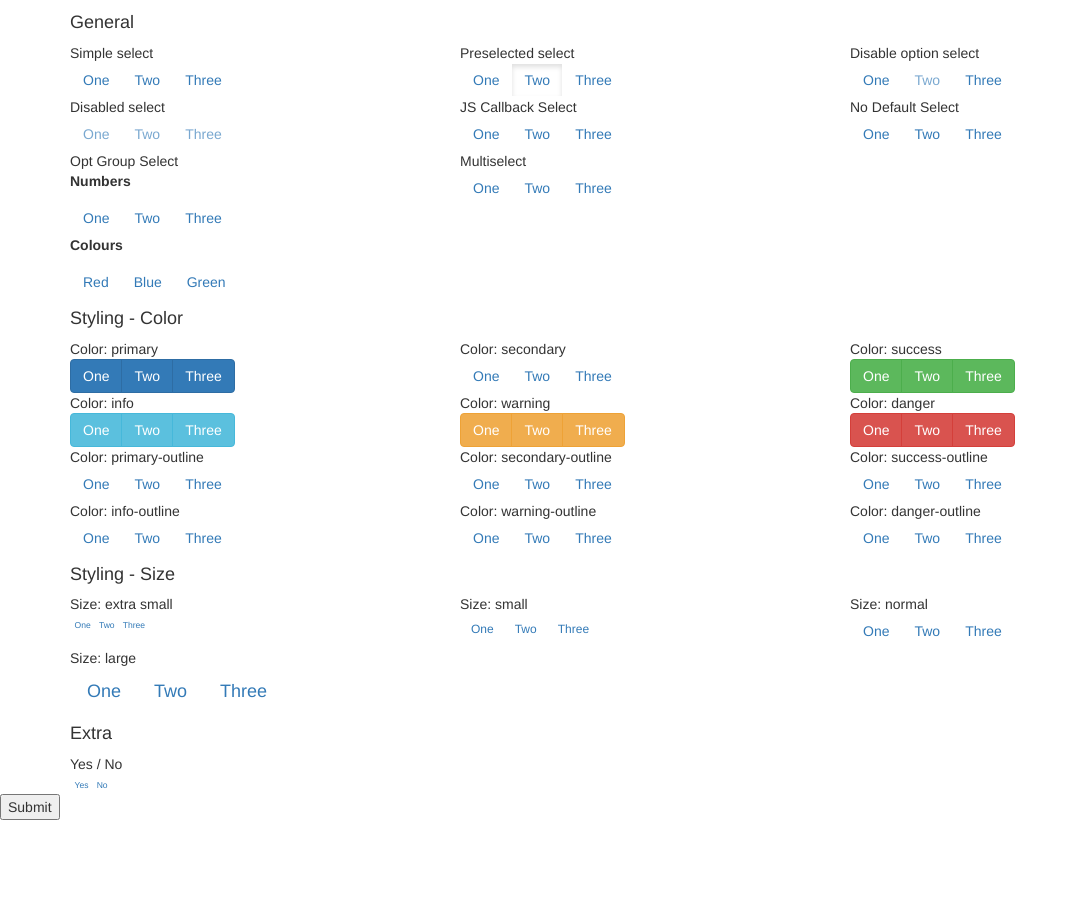
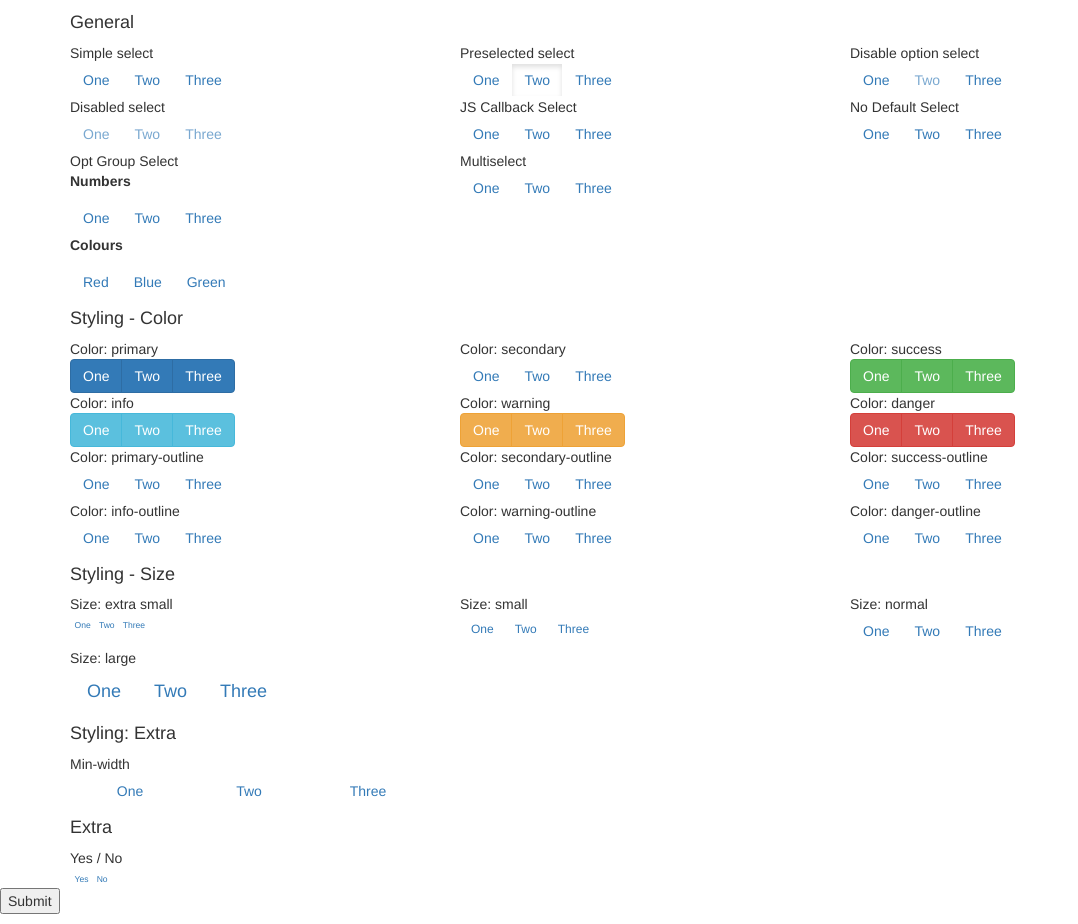
Before and after one commit to 2601-Srl/bootstrap-select2Buttons, a plain HTML site: page demo/index.html in a window 1280 px wide. Shown: the part 57-981 px from the top of the page, without its empty margins (0-1078 px from the left). Before the commit the page ends 887 px from the top, so only its background shows below. Drawn offline with nearby package versions, Linux system fonts and the light colour scheme.

Commit message:
Add min-width attribute

```diff
--- a/demo/index.html
+++ b/demo/index.html
@@ -412,6 +412,27 @@
 
 		</div>
 
+		<h4>Styling: Extra</h4>
+
+		<div class="row">
+
+			<div class="col-xs-12 col-sm-12 col-md-6 col-lg-6">
+				<div class="card">
+					<div class="card-header">
+						Min-width
+					</div>
+					<div class="card-block">
+						<select name="simple-select" data-toggle="select2Buttons" data-min-width="120px">
+							<option value="One">One</option>
+							<option value="Two">Two</option>
+							<option value="Three">Three</option>
+						</select>
+					</div>
+				</div>
+			</div>
+
+		</div>
+
 		<h4>Extra</h4>
 
 		<div class="row">
--- a/js/select2Buttons.js
+++ b/js/select2Buttons.js
@@ -11,11 +11,14 @@ jQuery.fn.select2Buttons = function(options) {
         var select = $(this);
         var multipleSelect = select.attr("multiple");
 
-        var size = "";
-        $(this).attr("data-size") && (size = " btn-" + $(this).attr("data-size"));
+        var btnSize = "";
+        $(this).attr("data-size") && (btnSize = " btn-" + $(this).attr("data-size"));
 
-        var style = "btn-secondary";
-        $(this).attr("data-style") && (style = " btn-" + $(this).attr("data-style"));
+        var btnStyle = "btn-secondary";
+        $(this).attr("data-style") && (btnStyle = " btn-" + $(this).attr("data-style"));
+
+        var minWidth = "";
+        $(this).attr("data-min-width") && (minWidth = "min-width: " + $(this).attr("data-min-width") + ";");
 
         select.hide();
 
@@ -30,7 +33,7 @@ jQuery.fn.select2Buttons = function(options) {
 
             optGroup.children('option').each(function(){
 
-                var buttonHtml = $('<a class="btn ' + style + size + '" href="#" data-select-index="' + selectIndex + '">' + $(this).html() + '</a>');
+                var buttonHtml = $('<a class="btn ' + btnStyle + btnSize + '" href="#" data-select-index="' + selectIndex + '" style="' + minWidth + '">' + $(this).html() + '</a>');
 
                 if ($(this).attr('disabled') || select.attr('disabled')){
                     buttonHtml.addClass('disabled');
```
